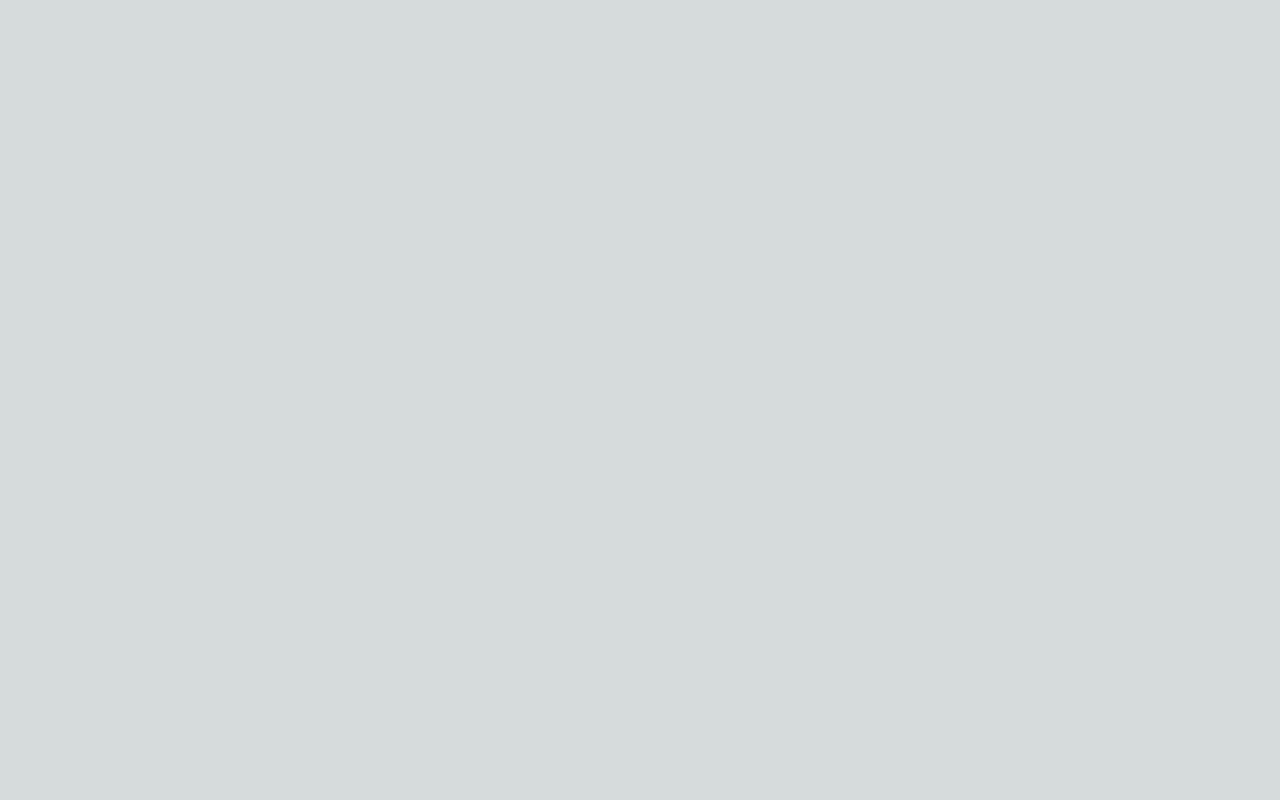
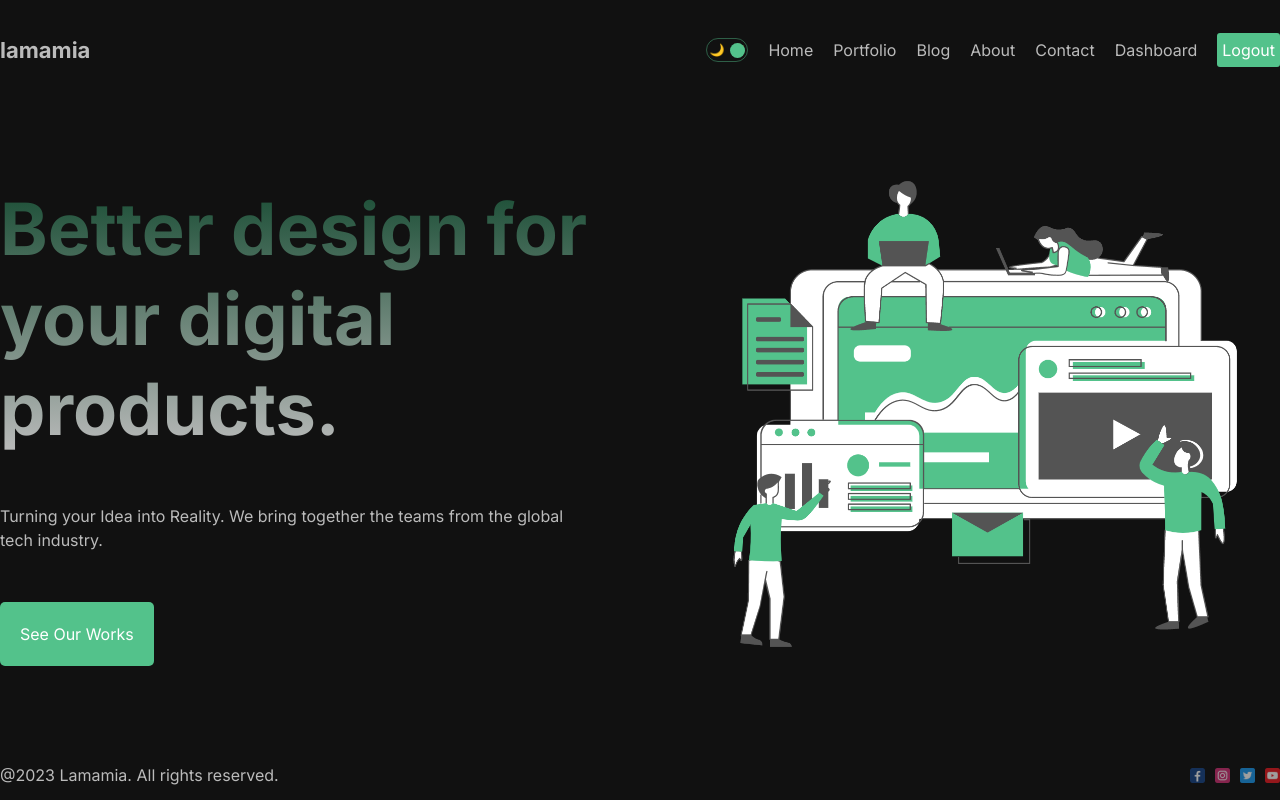
Before and after one commit to Areadevs/curso-de-next.js, a Next.js app: page / in a window 1280 px wide. Built offline with nearby package versions, Linux system fonts and the light colour scheme.

Commit message:
Aula 05: Dark Mode

```diff
--- a/context/ThemeContext.tsx
+++ /dev/null
@@ -1,16 +0,0 @@
-"use client"
-import { createContext, useState } from "react"
-
-export const ThemeContext = createContext()
-
-export const ThemeProvider = ({ children }) => {
-    const [mode, setMode] = useState("dark")
-
-    const toggle = () => {
-        setMode((prev) => (prev === "dark" ? "light" : "dark"));
-    };
-
-    <ThemeContext.Provider value={{ toggle, mode }} >
-        <div className={`theme ${mode}`}>{children}</div>
-    </ThemeContext.Provider>
-}
--- /dev/null
+++ b/src/app/context/ThemeContext.js
@@ -0,0 +1,19 @@
+"use client";
+
+import { createContext, useState } from "react";
+
+export const ThemeContext = createContext();
+
+export const ThemeProvider = ({ children }) => {
+    const [mode, setMode] = useState("dark");
+
+    const toggle = () => {
+        setMode((prev) => (prev === "dark" ? "light" : "dark"));
+    };
+
+    return (
+        <ThemeContext.Provider value={{ toggle, mode }}>
+            <div className={`theme ${mode}`}>{children}</div>
+        </ThemeContext.Provider>
+    );
+};
--- a/src/app/globals.css
+++ b/src/app/globals.css
@@ -28,6 +28,10 @@ a {
   color: inherit;
 }
 
+.theme {
+  transition: 1s all ease;
+}
+
 .light {
   background-color: white;
   color: #111;
--- a/src/app/layout.tsx
+++ b/src/app/layout.tsx
@@ -3,7 +3,7 @@ import type { Metadata } from 'next'
 import { Inter, Roboto, Poppins } from 'next/font/google'
 import Navbar from '@/components/navbar/Navbar'
 import Footer from '@/components/footer/Footer'
-import { ThemeProvider } from "../../context/ThemeContext"
+import { ThemeProvider } from "./context/ThemeContext"
 
 const inter = Inter({ subsets: ['latin'] })
 
--- a/src/components/DarkModeToggle/DarkModeToggle.tsx
+++ b/src/components/DarkModeToggle/DarkModeToggle.tsx
@@ -2,7 +2,7 @@
 
 import React, { useContext } from 'react'
 import styles from './DarkModeToggle.module.css'
-import { ThemeContext } from "../../../context/ThemeContext"
+import { ThemeContext } from "../../app/context/ThemeContext"
 
 const mode = "dark"
 
--- a/tsconfig.json
+++ b/tsconfig.json
@@ -22,6 +22,6 @@
       "@/*": ["./src/*"]
     }
   },
-  "include": ["next-env.d.ts", "**/*.ts", "**/*.tsx", ".next/types/**/*.ts"],
+  "include": ["next-env.d.ts", "**/*.ts", "**/*.tsx", ".next/types/**/*.ts", "src/app/context/ThemeContext.js"],
   "exclude": ["node_modules"]
 }
```
